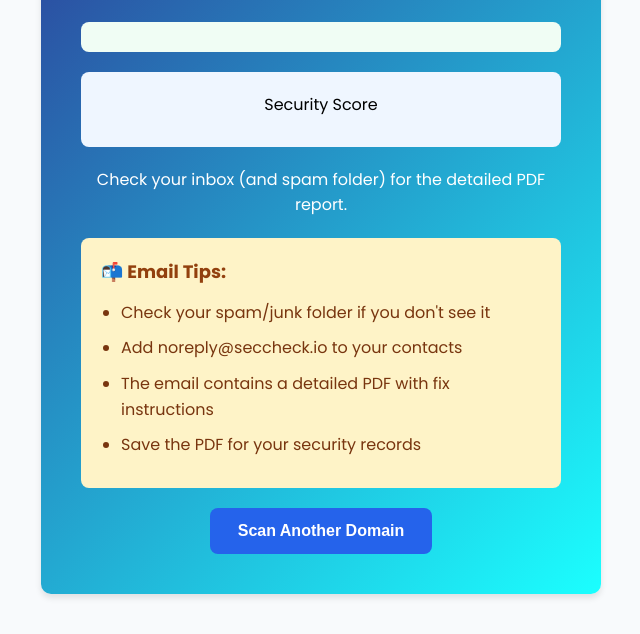
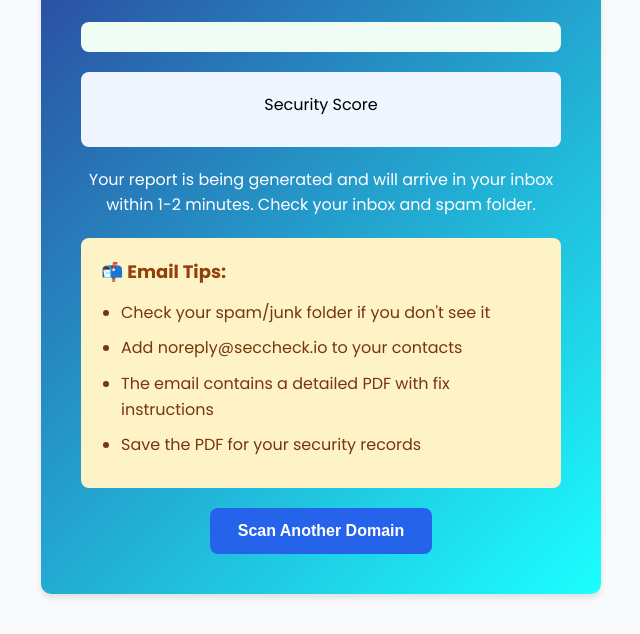
Before and after one commit to Enow-Rawlings/seccheck, a Flask app: template templates/email_success.html in a window 1280 px wide. Shown: the part 258-892 px from the top of the page, without its empty margins (319-959 px from the left). Run offline with Flask 3, Linux system fonts and the light colour scheme; the template is opened without the code that fills it, so the values that code supplies are empty.

Commit message:
Make email async to prevent timeout

```diff
--- a/app.py
+++ b/app.py
@@ -129,83 +129,76 @@ def download_pdf():
 
 @app.route('/email-report', methods=['POST'])
 def email_report():
-    """Generate PDF report and send via email"""
+    """Generate PDF and email it to user - async version"""
     from report.pdf_generator import generate_pdf_report
     import json
+    import threading
 
-    # Get the scan results and email from the form
+    # Get data
     results_json = request.form.get('results')
     email = request.form.get('email')
 
-    #validate email
     if not email or '@' not in email:
         return render_template('error.html',
-        error_Title='Invalid email address',
-        error_Message=f"The email address '{email}' does not appear to be valid. Please check and try again.",
-        domain=None
+            error_title="Invalid Email",
+            error_message="Please provide a valid email address.",
+            domain=None
         )
+
     results = json.loads(results_json)
     domain = results['domain']
-    # Generate PDF
-    print(f"\n{'='*50}")
-    print(f"Generating and emailing report for: {domain}")
-    print(f"sending to: {email}")
-    print(f"{'='*50}\n")
+    score = results['score']['score']
 
-    try:
-        #generate pdf
-        pdf_path = generate_pdf_report(results)
+    # Send email in background thread (doesn't block)
+    def send_email_async():
+        with app.app_context():
+            try:
+                # Generate PDF
+                pdf_path = generate_pdf_report(results)
 
-        #create email
-        msg = Message(
-            subject=f"SecCheck Report for {domain}",
-            recipients=[email]
-        )
+                # Create email
+                msg = Message(
+                    subject=f"SecCheck Security Report - {domain}",
+                    recipients=[email]
+                )
 
-        score  = results['score']['score']
-        rating = results['score']['rating']
-        msg.body = f"""
-        Hello,
-        Your security report for {domain} is ready!
-        Security Score: {score}/100 (Grade {rating})
-        Please find the detailed PDF report attached to this email.
-        Key Findings:
-        - Total issues found: {results['score']['total_issues']}
-        - Port Security: {len(results['ports'].get('risky_ports', []))} risky ports found
-        - SSL Status: {'Valid' if results['ssl'].get('valid') else 'Issues Detected'}
-        - Missing Headers: {len(results['headers'].get('missing_headers', []))}
+                msg.body = f"""
+Hello,
 
-        Review the attached report for detailed findings and recommended fixes.
+Your SecCheck security report for {domain} is ready!
 
-        Thank you for using SecCheck!
+Security Score: {score}/100
 
-        ---
-        SecCheck - Professional Website Security Scanner
-        https://seccheck.io
-        """
-        #Attach PDF
-        with open(pdf_path, 'rb') as pdf_file:
-            msg.attach(f"SecCheck_Report_{domain}.pdf",
+Please find the detailed PDF report attached.
+
+Thank you for using SecCheck!
+"""
+
+                # Attach PDF
+                with open(pdf_path, 'rb') as pdf_file:
+                    msg.attach(
+                        f"SecCheck_Report_{domain}.pdf",
                         "application/pdf",
                         pdf_file.read()
-                        )
-        #Send email
-        mail.send(msg)
-        print(f"Email sent successfully to {email}")
+                    )
 
-        #shpw success page
-        return render_template('email_success.html',
-                                email=email,
-                                domain=domain,
-                                score=score
-                                )
-    except Exception as e:
-        print(f"Error sending email: {str(e)}")
-        return render_template('error.html',
-        error_Title='Email Sending Failed',
-        error_Message=f"An error occurred while sending the email: {str(e)}. Please try again or try downloading the PDF instead. Error: {str(e)}",
-        domain=domain
-        )
+                # Send
+                mail.send(msg)
+                print(f"✓ Email sent to {email}")
+
+            except Exception as e:
+                print(f"✗ Email failed: {str(e)}")
+
+    # Start background thread
+    thread = threading.Thread(target=send_email_async)
+    thread.start()
+
+    # Return immediately (don't wait for email)
+    return render_template('email_success.html',
+        email=email,
+        domain=domain,
+        score=score
+    )
 
     # Send email with PDF attachment
     print(f"Sending email to: {email}")
--- a/templates/email_success.html
+++ b/templates/email_success.html
@@ -235,7 +235,8 @@
             <div class="score-number">{{ score }}</div>
         </div>
 
-        <p>Check your inbox (and spam folder) for the detailed PDF report.</p>
+       <p>Your report is being generated and will arrive in your inbox within 1-2 minutes. Check your inbox and spam folder.</p>
+
 
         <div class="tips">
             <h4>📬 Email Tips:</h4>
```
Also changed, not shown: 1 other file.
